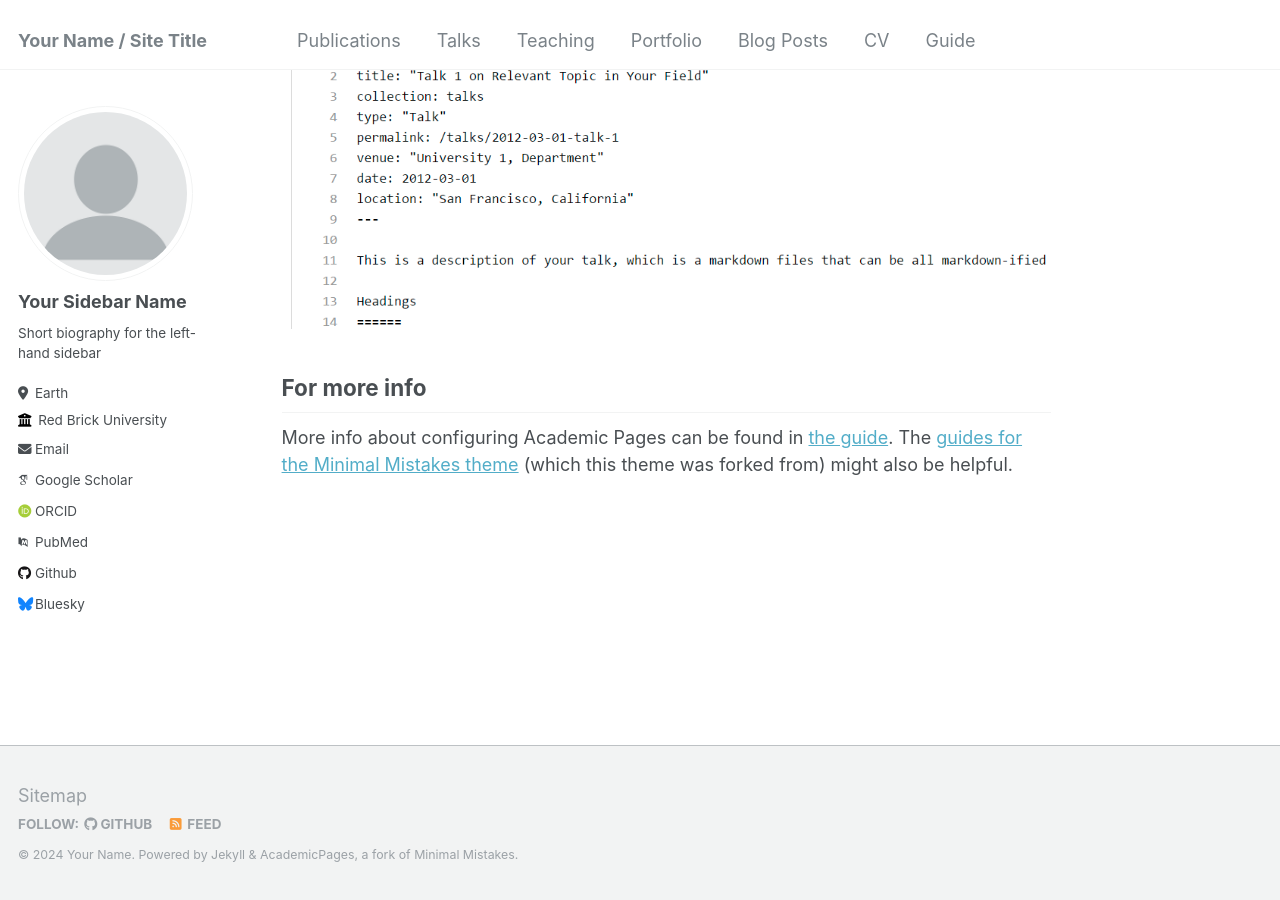
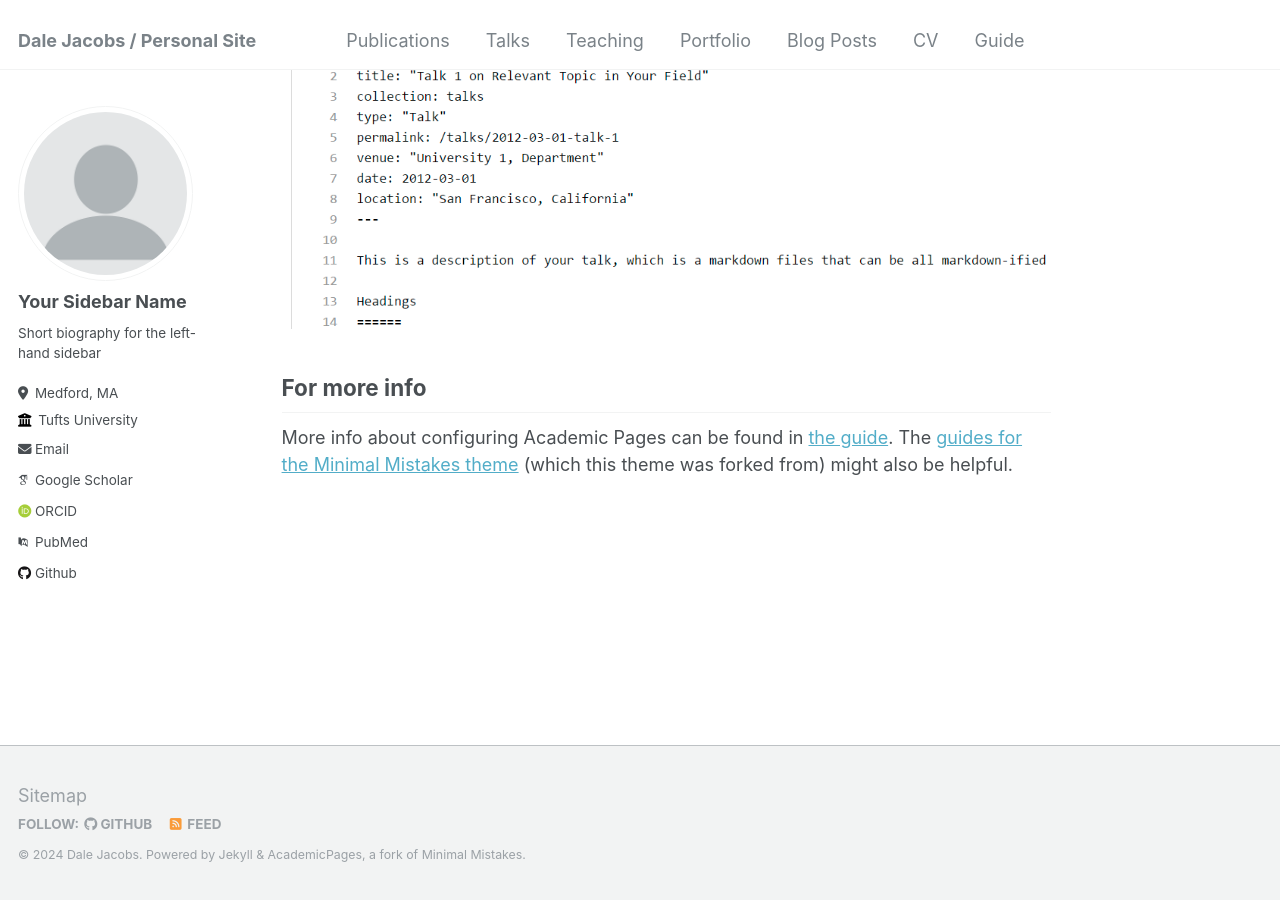
Before and after one commit to djacobs0965/djacobs0965.github.io, a Jekyll site: the page built from _pages/about.md, in a window 1280 px wide and 900 px high, scrolled down 2660 px. Built offline with Jekyll 4.4.1, drawn with Linux system fonts in a browser that asks for light colours; some web fonts are replaced.

Commit message:
initial commit

```diff
--- a/_config.yml
+++ b/_config.yml
@@ -8,13 +8,13 @@
 
 # Basic Site Settings
 locale                   : "en-US"
-title                    : "Your Name / Site Title"
+title                    : "Dale Jacobs / Personal Site"
 title_separator          : "-"
-name                     : &name "Your Name"
+name                     : &name "Dale Jacobs"
 description              : &description "personal description"
-url                      : https://academicpages.github.io # the base hostname & protocol for your site e.g. "https://mmistakes.github.io"
+url                      : https://djacobs0965.github.io # the base hostname & protocol for your site e.g. "https://mmistakes.github.io"
 baseurl                  : "" # the subpath of your site, e.g. "/blog"
-repository               : "academicpages/academicpages.github.io"
+repository               : "djacobs0965/djacobs0965.github.io"
 
 # Site Author - The following control what appear as part of the author content on the side bar.
 #               If a field is blank the icon and link will not appear, otherwise it will be shown.
@@ -25,10 +25,10 @@ author:
   name             : "Your Sidebar Name"
   pronouns         : # example: "she/her"
   bio              : "Short biography for the left-hand sidebar"
-  location         : "Earth"
-  employer         : "Red Brick University"
+  location         : "Medford, MA"
+  employer         : "Tufts University"
   uri              : # URL
-  email            : "none@example.org"
+  email            : "firstname(dot)lastname(at)tufts.edu"
 
   # Academic websites
   arxiv            : # URL - Update with the correct link to your profile
@@ -43,12 +43,12 @@ author:
   bitbucket        : # Username - Update with your username on the site
   codepen          : # Username
   dribbble         : # Username
-  github           : "academicpages"
+  github           : "djacobs0965"
   kaggle           : # Username
   stackoverflow    : # User number or user number and name (i.e., use "1" or "1/jeff-atwood")
 
   # Social media
-  bluesky          : "bsky.app" # Replace this with you Bluesky username
+  bluesky          : # Replace this with you Bluesky username
   facebook         : # Username
   flickr           : # Username
   foursquare       : # Username
```
